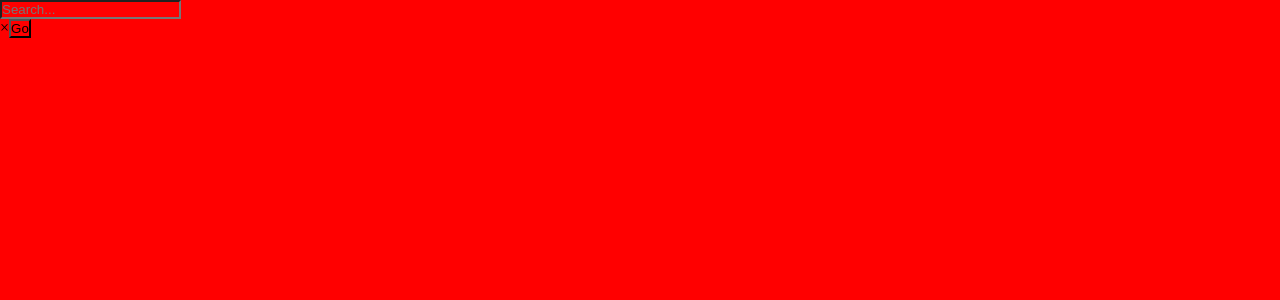
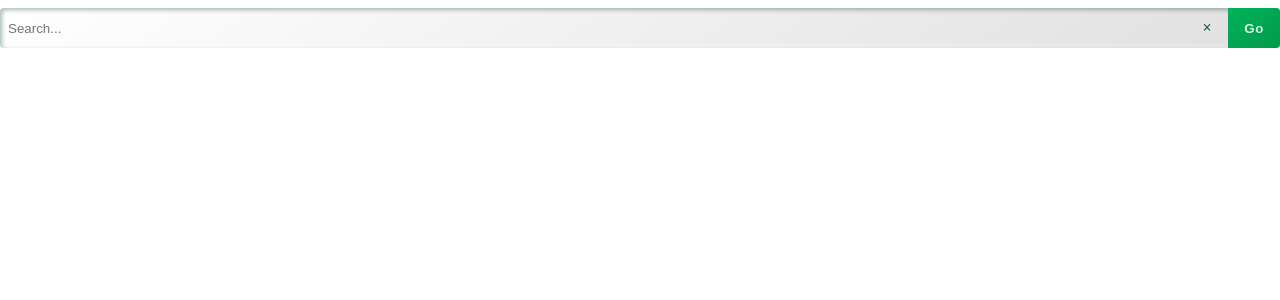
Before and after one commit to royalbatty/movieapp, a React app: page / in a window 1280 px wide. Shown: the top 300 px of the page. Built offline with nearby package versions, Linux system fonts and the light colour scheme.

Commit message:
Nice visual presentation of search bar

```diff
--- a/src/public/css/main.scss
+++ b/src/public/css/main.scss
@@ -1,5 +1,112 @@
+@import 'variablesmixins.scss';
+
 * {
   margin: 0;
   padding: 0;
-  background-color: red;
 }
+
+.form, form {
+  display: flex;
+  flex-direction: column;
+
+  &__group, &__group--error {
+    display: block;
+    padding: 0.5em 0;
+    transition: .25s all ease-in-out;
+  }
+}
+
+
+input, select {
+  @include neuInset;
+  width: 100%;
+  padding: $padding / 2;
+  border: none;
+  background-color: transparent;
+  box-sizing: border-box;
+  border-radius: $border-radius;
+  transition: .25s all ease-in-out;
+  background: linear-gradient(145deg, transparent, $gray );
+  height: $input-height;
+}
+
+input:active,
+input:focus {
+  background: #ffffff;
+  border: 0px solid $secondary;
+  transition: .25s all ease-in-out;
+  outline: none;
+}
+
+.search {
+  position: relative;
+
+  &__buttonblock {
+    position: absolute;
+    right: 0;
+    bottom: 0;
+    padding: 0;
+    height: 3em;
+    margin: 0;
+
+    & button, & span {
+      height: $input-height;
+      padding: 0 $padding;
+      margin: 0;
+      box-shadow: none;
+      border-radius: 0 $border-radius $border-radius 0;
+    }
+
+    & span {
+      color: $dark-on-light;
+      box-shadow: none;
+    }
+  }
+}
+
+
+button, .button {
+  transition: 0.25s ease-in-out;
+    -moz-transition: 0.25s ease-in-out;
+    -webkit-transition: 0.25s ease-in-out;
+  border: 0px solid transparent;
+  color: $light-on-dark;
+  font-weight: $boldWeight;
+  padding: $padding;
+  border-radius: $border-radius;
+  letter-spacing: 0.66px;
+  background: linear-gradient(145deg, $primary, $primary-darken);
+
+  &:hover {
+    cursor: pointer;
+    cursor: hand;
+    background-color: $primary-lighten;
+    border-color: $primary;
+    transition: 0.25s ease-in-out;
+    -moz-transition: 0.25s ease-in-out;
+    -webkit-transition: 0.25s ease-in-out;
+  }
+
+  &:focus {
+    box-shadow: 0 0 0px 3px $secondary;
+    outline: none;
+  }
+
+  &--disabled, &--disabled:hover, &--disabled:focus {
+    @include neuOutset;
+    border: none;
+    color: $gray-darken;
+    background-color: $gray;
+    background: $gray;
+  }
+
+  &--textonly {
+    background: none;
+    &:hover,
+    &:focus,
+    &:active {
+      background-color: transparent;
+      border: none;
+    }
+  }
+}
--- /dev/null
+++ b/src/public/css/variablesmixins.scss
@@ -0,0 +1,34 @@
+$black: #004040;
+$light-on-dark: rgba(255,255,255,0.85);
+$dark-on-light: rgba(0, 64, 64, 0.85);
+$primary: #00b359;
+$primary-darken: #009a4c;
+$primary-lighten: #00cd66;
+$secondary: #b35900;
+$colored-light-bg: #f2e3d4;
+$gray: #e0e0e0;
+$gray-darken: #a4a4a4;
+$input-height: 40px;
+
+$highlight: rgba(255,255,255,0.35);
+$lowlight: rgba(0, 64, 64, 0.35);
+
+@mixin neuInset {
+  box-shadow: inset 2px 2px 4px $lowlight,
+            inset -3px -3px 4px $highlight;
+  transition: all .25s ease-in-out;
+}
+
+@mixin neuOutset {
+  box-shadow: 3px 3px 4px $lowlight,
+            -3px -3px 4px $highlight;
+  transition: all .25s ease-in-out;
+}
+
+
+$boldWeight: 700;
+$blackWeight: 900;
+$normalWeight: 300;
+
+$border-radius: 4px;
+$padding: 16px;
--- a/src/public/react/app.jsx
+++ b/src/public/react/app.jsx
@@ -11,6 +11,7 @@ const App = (props) => {
 
   return (
     <div>
+      <form className = "form">
         <SearchInput
           searchString = {query}
           onQueryChange = {(e) => {
@@ -19,6 +20,7 @@ const App = (props) => {
           }}
           clearSearch = {() => { setQuery("") }}
         />
+      </form>
 
     </div>
   )
```
Lines whose indentation alone changed are shown as unchanged.
